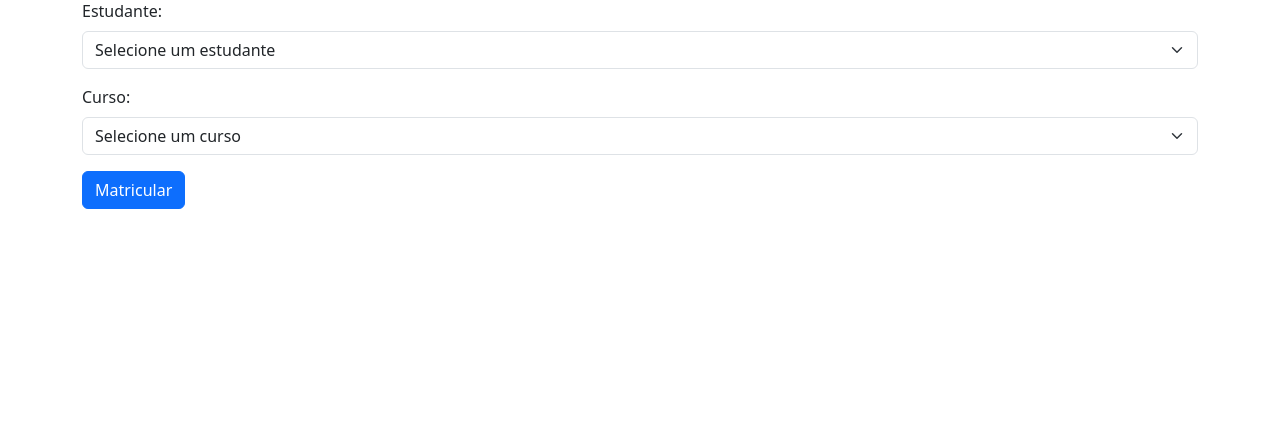
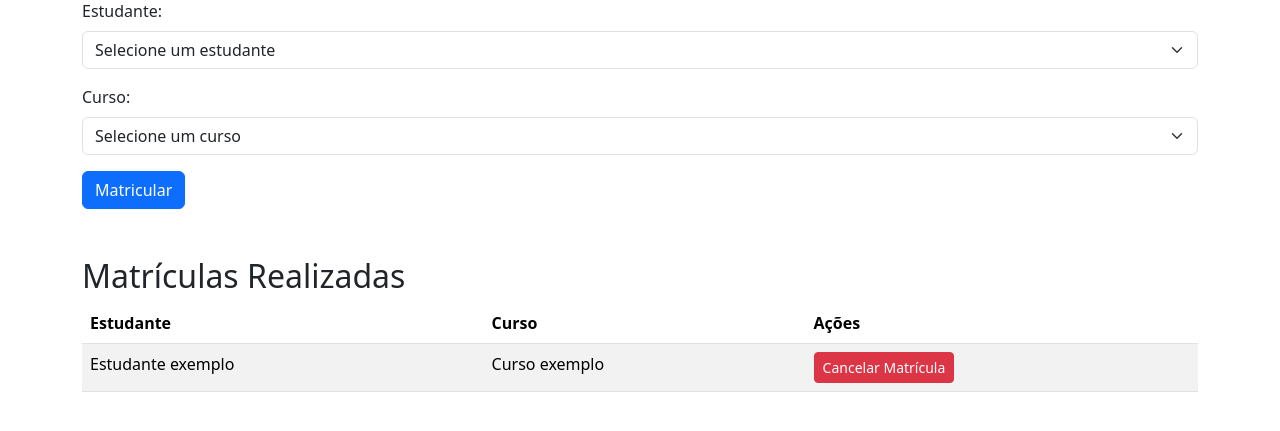
Before and after one commit to LuizTresoldi/Cadastro-Estudante, a PHP site: page /telaMatricula.php in a window 1280 px wide. Shown: the part 97-528 px from the top of the page. Run offline with PHP 8.4, Linux system fonts and the light colour scheme.

Commit message:
feat: adiciona tabela de matrículas realizadas

```diff
--- a/telaMatricula.php
+++ b/telaMatricula.php
@@ -33,6 +33,26 @@
 
             <input type="submit" value="Matricular" class="btn btn-primary">
         </form>
+        <div class="mt-5">
+        <h2>Matrículas Realizadas</h2>
+        <table class="table table-striped">
+            <thead>
+                <tr>
+                    <th>Estudante</th>
+                    <th>Curso</th>
+                    <th>Ações</th>
+                </tr>
+            </thead>
+            <tbody>
+                <tr>
+                    <td>Estudante exemplo</td>
+                    <td>Curso exemplo</td>
+                    <td><a href="#" class="btn btn-danger btn-sm">Cancelar Matrícula</a></td>
+                </tr>
+            </tbody>
+        </table>
+        </div>
+
     </div>
 </body>
 
```
